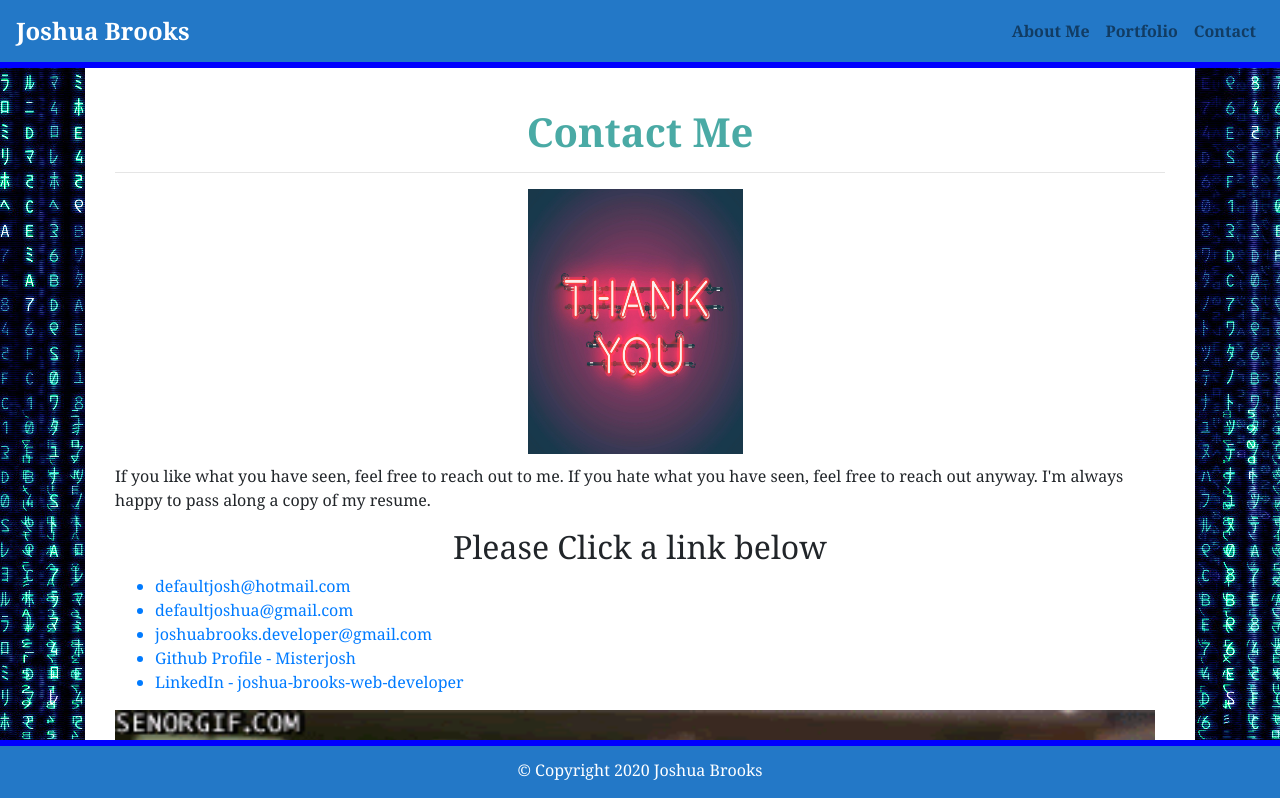
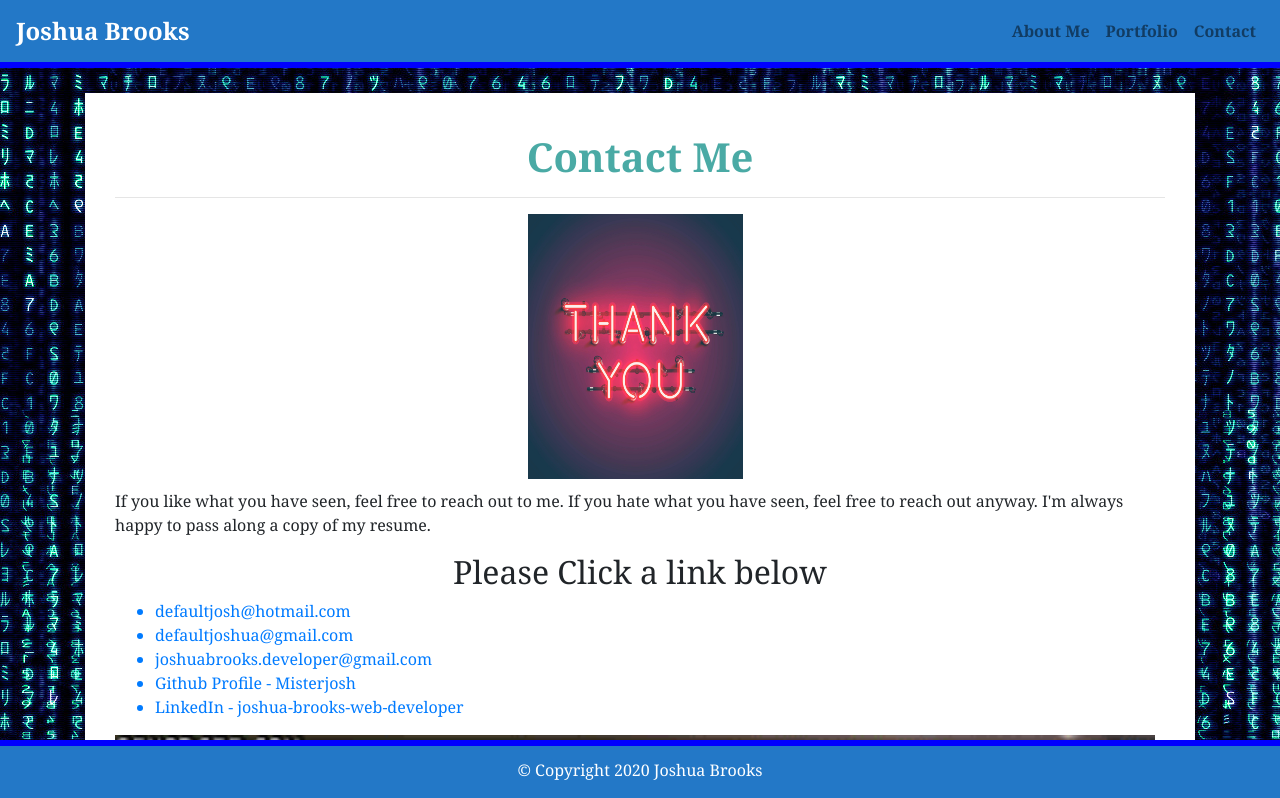
Before and after one commit to Misterjosh/react-portfolio, a React (Create React App) app: page /contact in a window 1280 px wide. Shown: the top 798 px of the page. Built offline with nearby package versions, Linux system fonts and the light colour scheme.

Commit message:
Made changes to styling

```diff
--- a/src/pages/home/home.css
+++ b/src/pages/home/home.css
@@ -46,3 +46,7 @@ h1 {
     text-align: left;
     font-family: Georgia, 'Times New Roman', Times, serif;
 }
+
+main {
+    padding-top: 25px;
+}
```
